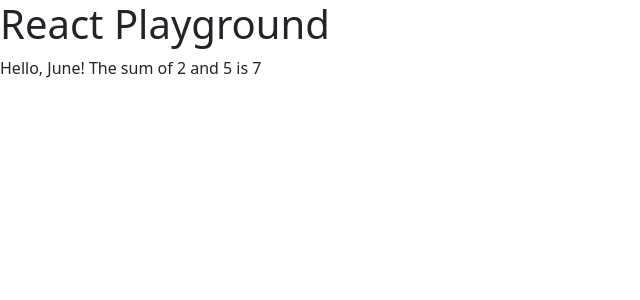
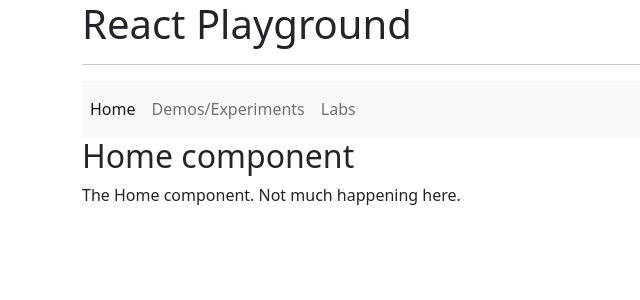
Before and after one commit to speedingplanet/intuit-react-playground, a React (Vite) app: page / in a window 1280 px wide. Shown: the top 300 px of the page, without its empty margins (0-640 px from the left). Built offline with nearby package versions, Linux system fonts and the light colour scheme.

Commit message:
Routing!

```diff
--- a/src/App.tsx
+++ b/src/App.tsx
@@ -1,12 +1,40 @@
-import HelloWorld from './HelloWorld';
+import { BrowserRouter as Router, Route, Routes } from 'react-router-dom';
+import NavbarWithLayout from './common/NavbarWithLayout';
+import DemosManager from './demos/DemosManager';
+import LabsManager from './labs/LabsManager';
+import Home from './Home';
 
 function App() {
 	return (
-		<div>
-			<h1>React Playground</h1>
-			{/* HelloWorld({userName: 'June'}) ➡️ <div>...</div> */}
-			<HelloWorld userName="June"/>
-		</div>
+		<main className="container">
+			<header className="row">
+				<div className="col">
+					<h1>React Playground</h1>
+					<hr />
+				</div>
+			</header>
+			<Router>
+				<Routes>
+					<Route
+						path="/"
+						element={<NavbarWithLayout />}
+					>
+						<Route
+							index
+							element={<Home />}
+						/>
+						<Route
+							path="demos/*"
+							element={<DemosManager />}
+						/>
+						<Route
+							path="labs/*"
+							element={<LabsManager />}
+						/>
+					</Route>
+				</Routes>
+			</Router>{' '}
+		</main>
 	);
 }
 
--- /dev/null
+++ b/src/Home.tsx
@@ -0,0 +1,13 @@
+import Header from './common/Header';
+
+export default function Home() {
+	return (
+		<>
+			<Header
+				level={2}
+				text="Home component"
+			/>
+			<p>The Home component. Not much happening here.</p>
+		</>
+	);
+}
--- /dev/null
+++ b/src/common/Header.tsx
@@ -0,0 +1,44 @@
+import React from 'react';
+
+interface Props {
+	text: string;
+	level: number;
+	hr?: boolean;
+}
+
+export default function Header({
+	text, level, hr,
+}: Props) {
+	let headerEl;
+
+	switch (level) {
+		case 1:
+			headerEl = <h1>{text}</h1>;
+			break;
+		case 2:
+			headerEl = <h2>{text}</h2>;
+			break;
+		case 3:
+			headerEl = <h3>{text}</h3>;
+			break;
+		case 4:
+			headerEl = <h4>{text}</h4>;
+			break;
+		case 5:
+			headerEl = <h5>{text}</h5>;
+			break;
+		case 6:
+			headerEl = <h6>{text}</h6>;
+			break;
+		default:
+			headerEl = <h3>{text}</h3>;
+			break;
+	}
+
+	return (
+		<div className="row">
+			<header className="col">{headerEl}</header>
+			{hr ?? ''}
+		</div>
+	);
+}
--- /dev/null
+++ b/src/common/NavbarWithLayout.tsx
@@ -0,0 +1,41 @@
+import { NavLink, Outlet } from 'react-router-dom';
+
+export default function NavbarWithLayout() {
+	return (
+		<>
+			<div className="row">
+				<div className="col">
+					<nav className="navbar navbar-expand-lg bg-light">
+						<ul className="navbar-nav">
+							<li className="nav-item">
+								<NavLink
+									to="/"
+									className="nav-link"
+								>
+									Home
+								</NavLink>
+							</li>
+							<li className="nav-item">
+								<NavLink
+									to="/demos"
+									className="nav-link"
+								>
+									Demos/Experiments
+								</NavLink>
+							</li>
+							<li className="nav-item">
+								<NavLink
+									to="/labs"
+									className="nav-link"
+								>
+									Labs
+								</NavLink>
+							</li>
+						</ul>
+					</nav>
+				</div>
+			</div>
+			<Outlet />
+		</>
+	);
+}
--- /dev/null
+++ b/src/demos/DemosManager.tsx
@@ -0,0 +1,31 @@
+import { Link, useRoutes } from 'react-router-dom';
+import Header from '../common/Header';
+import { routes } from './demos-routes';
+
+export default function DemosManager() {
+	let routeConfig = Array.from(routes.keys());
+	let element = useRoutes(routeConfig);
+
+	return (
+		<>
+			<Header
+				level={2}
+				text="Demos Manager"
+			/>
+			<div className="row">
+				<div className="col-3">
+					<ul className="list-unstyled">
+						{routeConfig
+							.filter((r) => !r.index)
+							.map((r, index) => (
+								<li key={index}>
+									<Link to={`${r.path}`}>{routes.get(r)}</Link>
+								</li>
+							))}
+					</ul>
+				</div>
+				<div className="col">{element}</div>
+			</div>
+		</>
+	);
+}
--- /dev/null
+++ b/src/demos/demos-routes.tsx
@@ -0,0 +1,22 @@
+import type { RouteObject } from 'react-router-dom';
+import HelloWorld from './HelloWorld';
+
+let routes = new Map<RouteObject, string>();
+routes.set(
+	{
+		path: '/',
+		element: <p>Placeholder</p>,
+		index: true,
+	},
+	'index'
+);
+
+routes.set(
+	{
+		path: 'hello-world',
+		element: <HelloWorld userName="June" />,
+	},
+	'Hello World'
+);
+
+export { routes };
--- /dev/null
+++ b/src/labs/LabsManager.tsx
@@ -0,0 +1,10 @@
+import Header from '../common/Header';
+
+export default function LabsManager() {
+	return (
+		<Header
+			level={2}
+			text="Labs Manager"
+		/>
+	);
+}
```
Also changed, not shown: src/demos/HelloWorld.tsx (renamed from src/HelloWorld.tsx).
